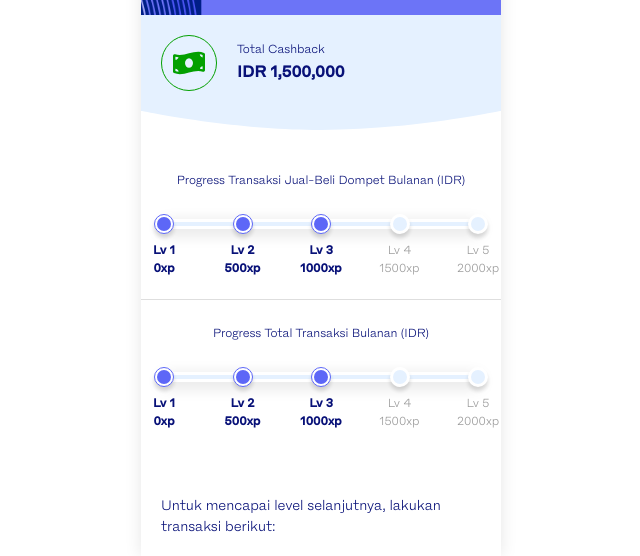
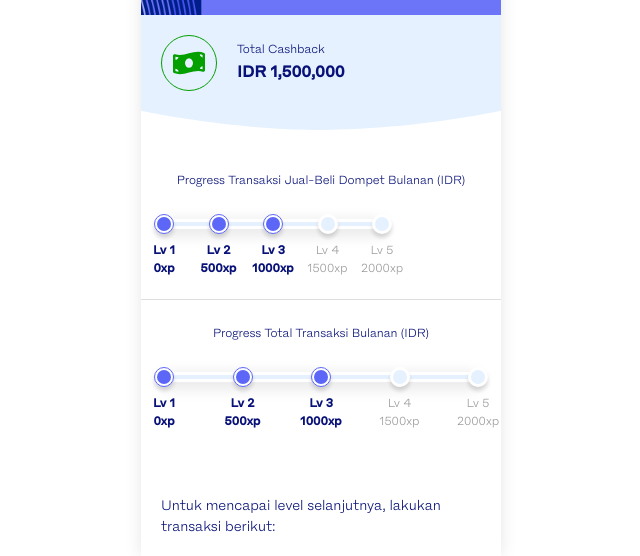
Before and after one commit to yudantoardi/luno, a plain HTML site: page have-username.html in a window 1280 px wide. Shown: the part 244-800 px from the top of the page, without its empty margins (319-959 px from the left). Drawn offline with Linux system fonts and the light colour scheme.

Commit message:
Update have-username.html

```diff
--- a/have-username.html
+++ b/have-username.html
@@ -86,7 +86,7 @@
                 <div class="columns">
                     <div class="column is-12 has-text-centered">
                         <p class="sm">Progress Transaksi Jual-Beli Dompet Bulanan (IDR)</p>
-                        <div class="progress-bar">
+                        <div class="progress-bar" style="width: 70%">
                             <div class="current"></div>
                             <div class="dots">
                                 <div class="dot active">Lv 1<br>0xp</div>
```
